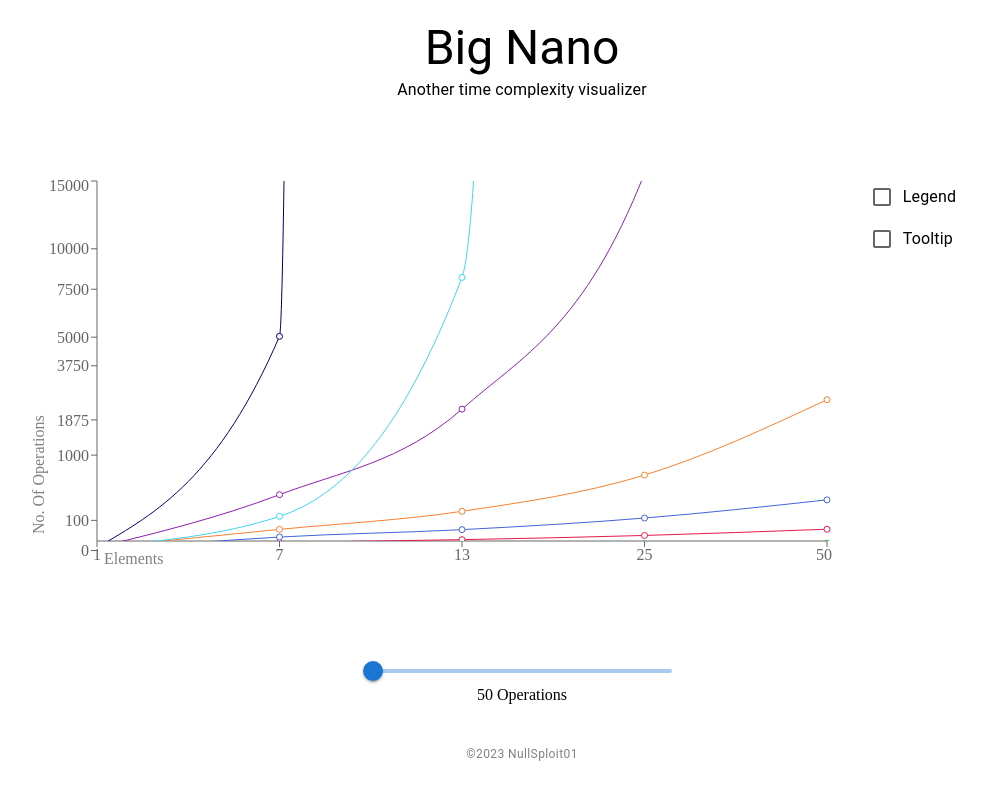
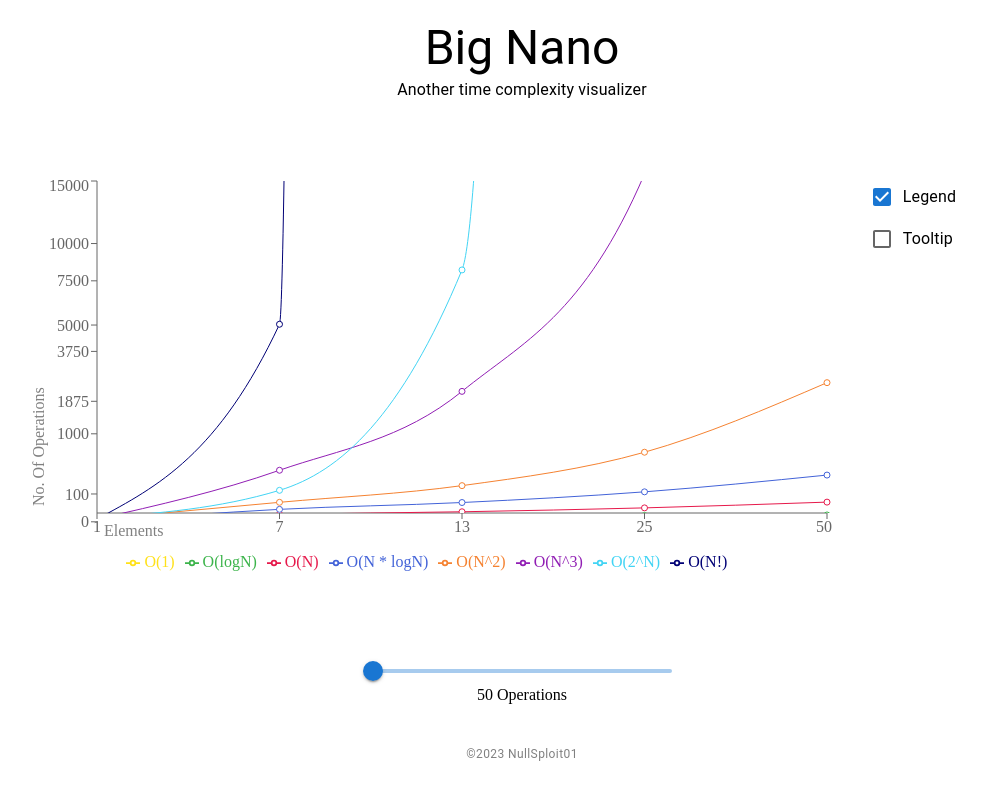
Before and after one commit to NullSploit01/time-complexity-visualizer, a React (Vite) app: page / in a window 1280 px wide. Shown: the whole page, without its empty margins (118-1104 px from the left). Built offline with nearby package versions, Linux system fonts and the light colour scheme.

Commit message:
select legend bu default

```diff
--- a/src/App.tsx
+++ b/src/App.tsx
@@ -13,7 +13,7 @@ const App = () => {
   const [_operationCount, setOperationCount] = useState<number>(50);
   const [_showOptions, setShowOptions] = useState<IOptions>({
     tooltip: false,
-    legend: false,
+    legend: true,
   });
 
   const handleInputChange = (_: Event, value: number | number[]) => {
@@ -25,7 +25,7 @@ const App = () => {
       <Heading />
       <Box sx={{ display: 'flex' }}>
         <Graph showOptions={_showOptions} operationCount={_operationCount} />
-        <Options setShowOptions={setShowOptions} />
+        <Options showOptions={_showOptions} setShowOptions={setShowOptions} />
       </Box>
 
       <SliderInput
--- a/src/components/options.component.tsx
+++ b/src/components/options.component.tsx
@@ -4,10 +4,11 @@ import { OPTIONS } from 'src/constants/options.constant';
 import { IOptions } from 'src/types/options.type';
 
 type IProps = {
+  showOptions: any;
   setShowOptions: React.Dispatch<React.SetStateAction<IOptions>>;
 };
 
-const Options: FC<IProps> = ({ setShowOptions }) => {
+const Options: FC<IProps> = ({ setShowOptions, showOptions }) => {
   const handleChange = (e: ChangeEvent<HTMLInputElement>, checked: boolean) => {
     setShowOptions((prev) => {
       return { ...prev, [e.target.value]: checked };
@@ -23,7 +24,12 @@ const Options: FC<IProps> = ({ setShowOptions }) => {
               key={index}
               value={option.value}
               label={option.label}
-              control={<Checkbox onChange={handleChange} />}
+              control={
+                <Checkbox
+                  checked={showOptions[option.value]}
+                  onChange={handleChange}
+                />
+              }
             />
           );
         })}
```
